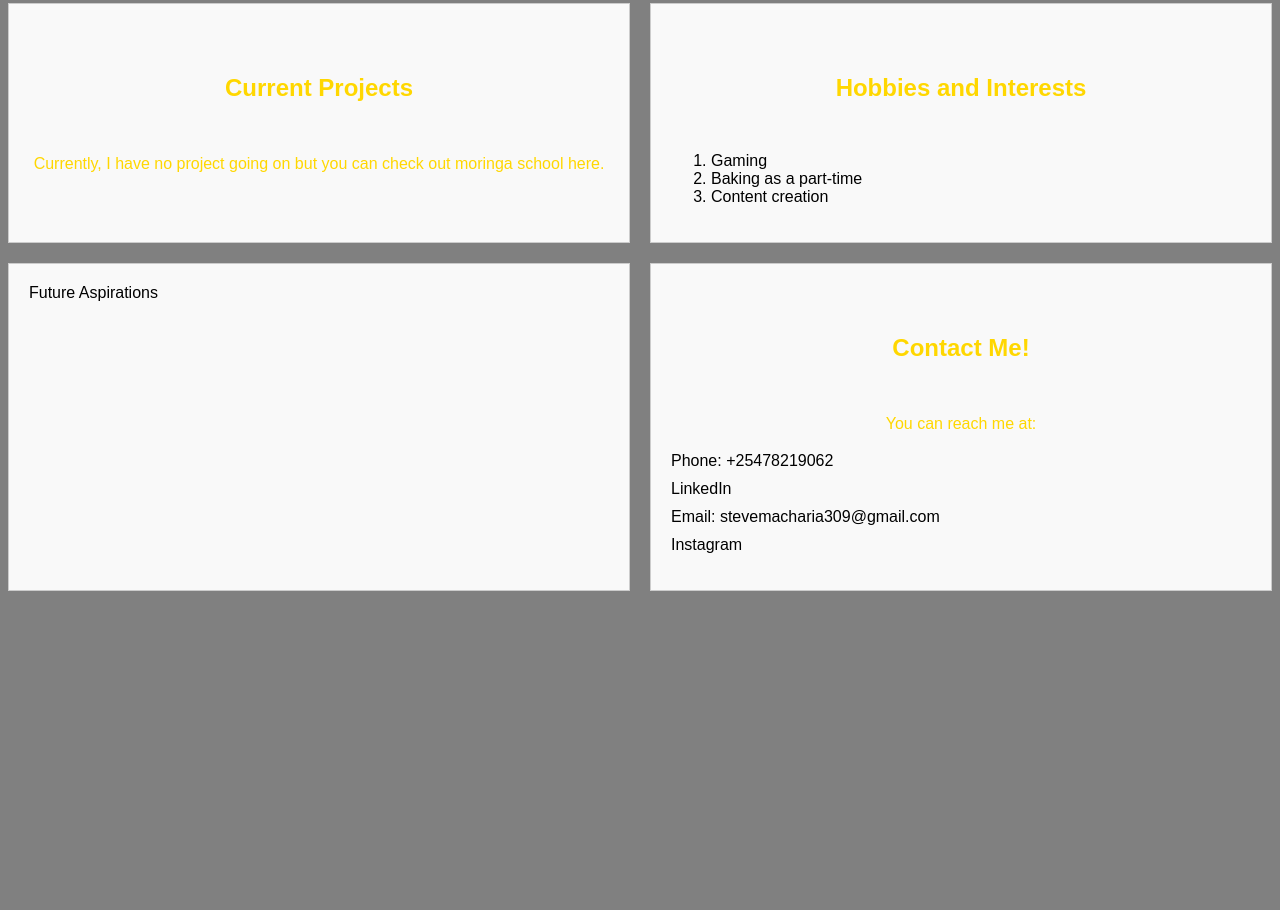
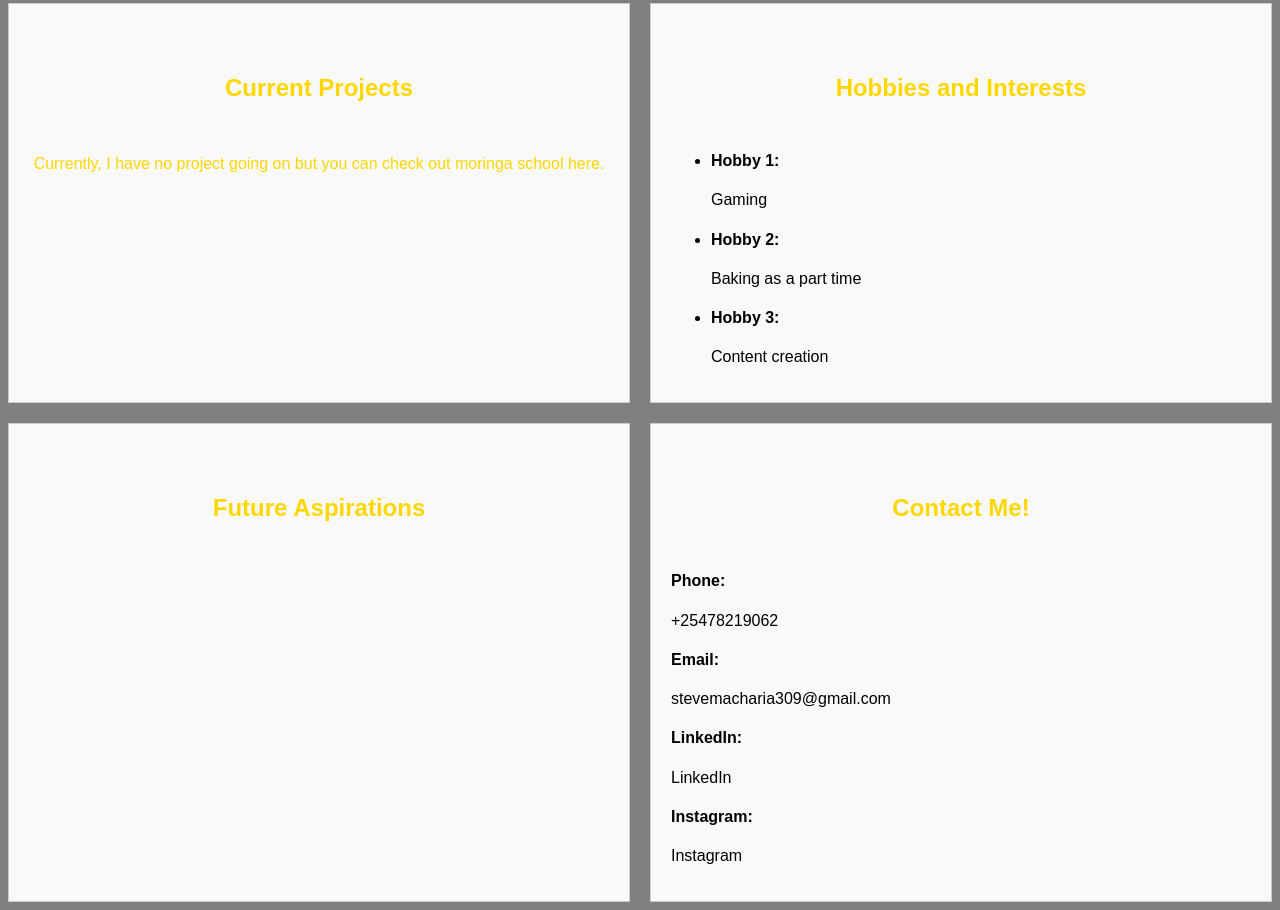
Before and after one commit to steve-the-hermit/Seaways, a website: page index.html in a window 1280 px wide. Shown: the part 256-1166 px from the top of the page. Before the commit the page ends 855 px from the top, so only its background shows below. Drawn offline with Linux system fonts and the light colour scheme.

Commit message:
made the website look more aesthetically appeasing

```diff
--- a/index.html
+++ b/index.html
@@ -17,23 +17,47 @@
         </div>
         <div class="Hobbies-And-Interests">
             <h3>Hobbies and Interests</h3>
-            <ol>
-                <li>Gaming</li>
-                <li>Baking as a part-time</li>
-                <li>Content creation</li>
-            </ol>
+            <ul>
+                <li>
+                    <h4>Hobby 1:</h4>
+                    Gaming
+                </li>
+                <li>
+                    <h4>Hobby 2:</h4>
+                    Baking as a part time
+                </li>
+                <li>
+                    <h4>Hobby 3:</h4>
+                    Content creation
+                </li>
+            </ul>
         </div>
-        <div class="Future-Aspirations">Future Aspirations</div>
+
+        <div class="Future-Aspirations">
+            <h3> Future Aspirations</h3>
+        </div>
         <div class="Contact-Me">
             <h3>Contact Me!</h3>
-            <p>You can reach me at:</p>
             <ul>
-                <li><a href="tel:+25478219062">Phone: +25478219062</a></li>
-                <li><a href="https://www.linkedin.com/in/steve-k-macharia">LinkedIn</a></li>
-                <li><a href="mailto:stevemacharia309@gmail.com">Email: stevemacharia309@gmail.com</a></li>
-                <li><a href="https://www.instagram.com/kenyan_hermit.1">Instagram</a></li>
+                <li>
+                    <h4>Phone:</h4>
+                    <a href="tel:+25478219062">+25478219062</a>
+                </li>
+                <li>
+                    <h4>Email:</h4>
+                    <a href="mailto:stevemacharia309@gmail.com">stevemacharia309@gmail.com</a>
+                </li>
+                <li>
+                    <h4>LinkedIn:</h4>
+                    <a href="https://www.linkedin.com/in/steve-k-macharia">LinkedIn</a>
+                </li>
+                <li>
+                    <h4>Instagram:</h4>
+                    <a href="https://www.instagram.com/kenyan_hermit.1">Instagram</a>
+                </li>
             </ul>
         </div>
+
     </div>
 
     <script src="script.js"></script>
```
